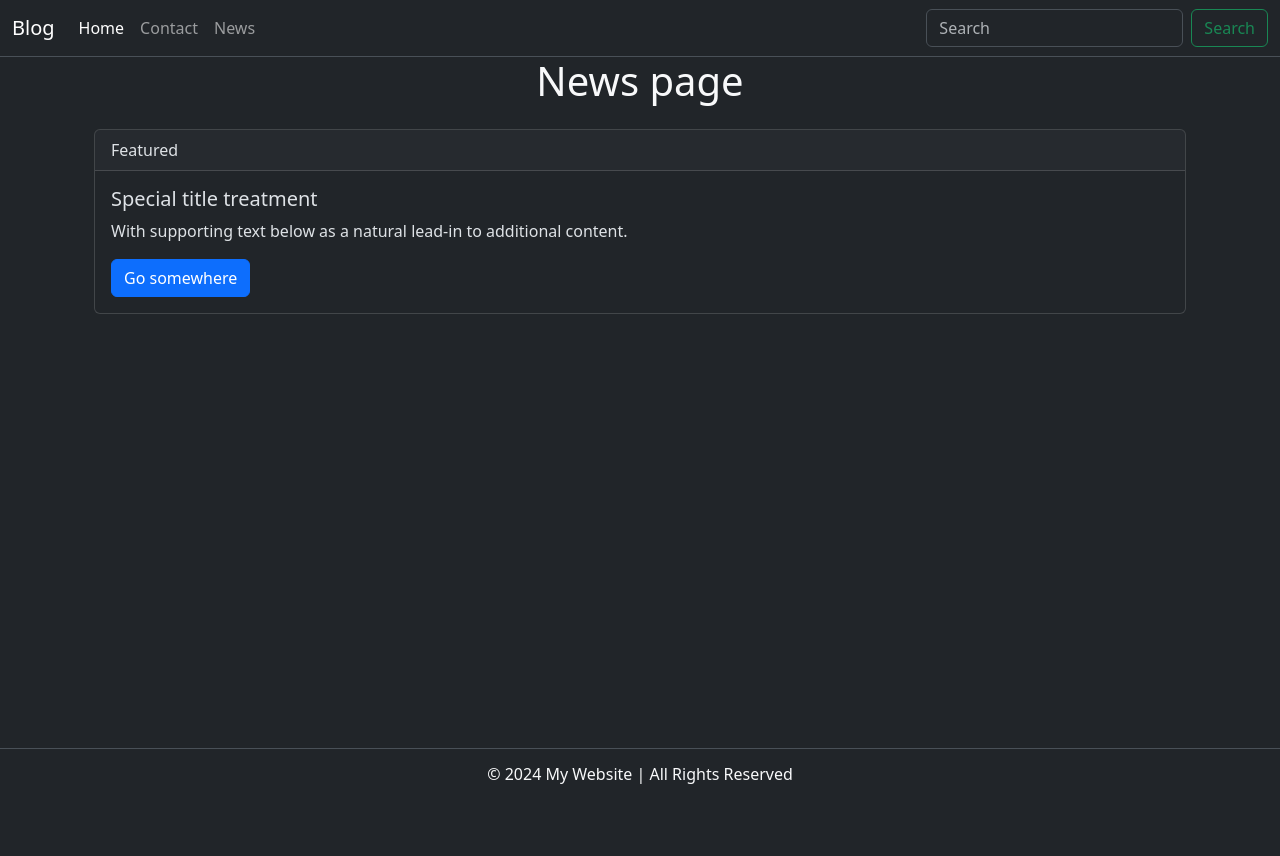
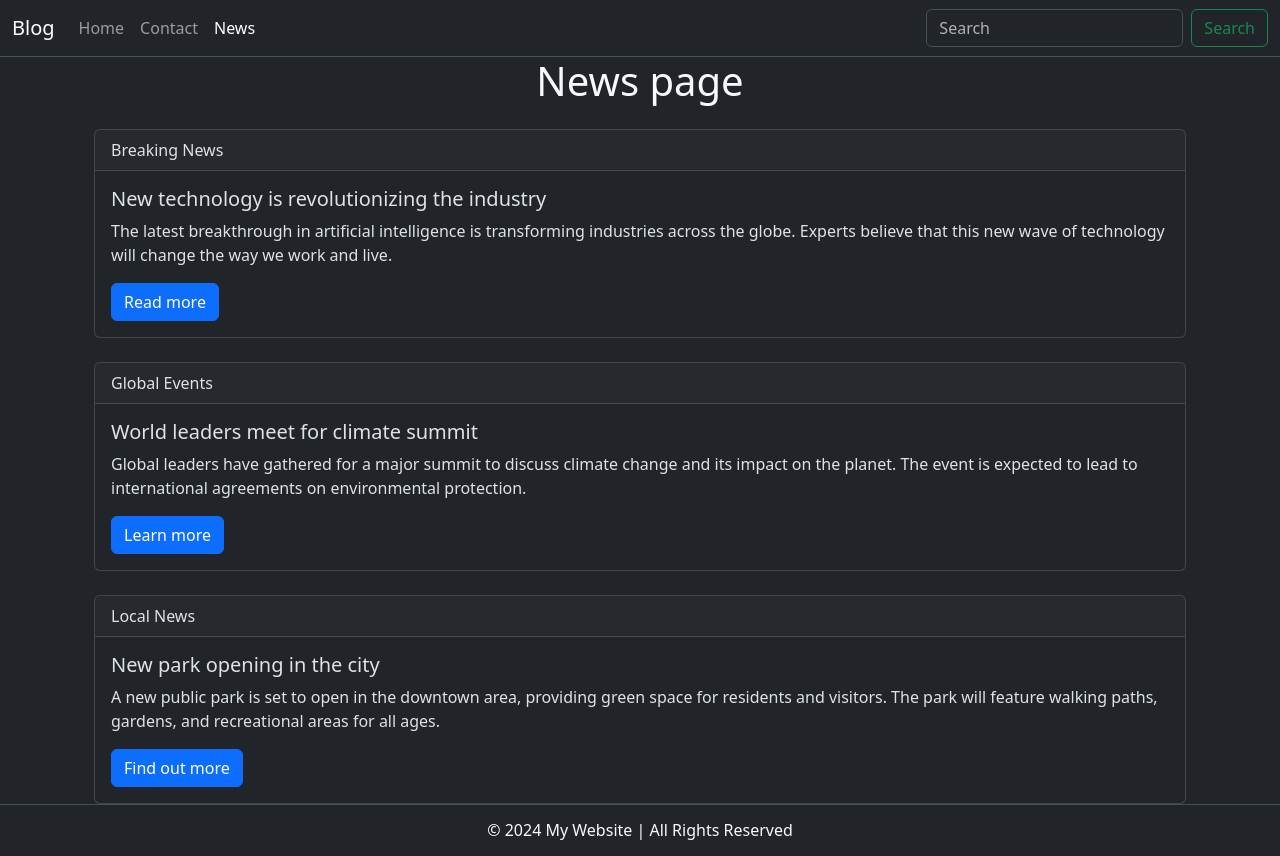
Before and after one commit to nitesw/Blog_Django_MVC, a Django app: page /news/ in a window 1280 px wide. Before the commit the page ends 800 px from the top, so only its background shows below. Run offline with Django 5.2, Linux system fonts and the light colour scheme; some libraries are stand-ins or nearby versions.

Commit message:
Add some cosmetic changes. Relocate some files

```diff
--- a/blog/templates/homepage.html
+++ b/blog/templates/homepage.html
@@ -1,6 +1,6 @@
 {% extends "layout.html" %} {% block title %}Home - Django Web MVC{% endblock %}
 {% block content %}
 <div class="container">
-  <h1 class="text-center text-light">Contact page</h1>
+  <h1 class="text-center text-light">Home page</h1>
 </div>
 {% endblock content %}
--- a/blog/templates/layout.html
+++ b/blog/templates/layout.html
@@ -7,7 +7,8 @@
     <meta name="viewport" content="width=device-width, initial-scale=1.0" />
     <meta http-equiv="X-UA-Compatible" content="ie=edge" />
     <title>{% block title %}Django Web MVC{% endblock %}</title>
-    <link href="{% static "css/bootstrap.min.css" %}" rel="stylesheet"/>
+    <link href="{% static "bootstrap/css/bootstrap.min.css" %}"
+    rel="stylesheet"/>
   </head>
   <body class="d-flex flex-column min-vh-100">
     <header>
@@ -31,13 +32,26 @@
           <div class="collapse navbar-collapse" id="navbarSupportedContent">
             <ul class="navbar-nav me-auto mb-2 mb-lg-0">
               <li class="nav-item">
-                <a class="nav-link active" aria-current="page" href="/">Home</a>
+                <a
+                  class="nav-link {% if request.path == '/' %}active{% endif %}"
+                  aria-current="page"
+                  href="/"
+                  >Home</a
+                >
               </li>
               <li class="nav-item">
-                <a class="nav-link" href="/contact">Contact</a>
+                <a
+                  class="nav-link {% if request.path == '/contact/' %}active{% endif %}"
+                  href="/contact"
+                  >Contact</a
+                >
               </li>
               <li class="nav-item">
-                <a class="nav-link" href="/news">News</a>
+                <a
+                  class="nav-link {% if request.path == '/news/' %}active{% endif %}"
+                  href="/news"
+                  >News</a
+                >
               </li>
             </ul>
             <form class="d-flex" role="search">
--- a/blog/templates/newspage.html
+++ b/blog/templates/newspage.html
@@ -4,13 +4,41 @@
   <h1 class="text-center text-light">News page</h1>
   <div>
     <div class="card mt-4">
-      <div class="card-header">Featured</div>
+      <div class="card-header">Breaking News</div>
       <div class="card-body">
-        <h5 class="card-title">Special title treatment</h5>
+        <h5 class="card-title">
+          New technology is revolutionizing the industry
+        </h5>
         <p class="card-text">
-          With supporting text below as a natural lead-in to additional content.
+          The latest breakthrough in artificial intelligence is transforming
+          industries across the globe. Experts believe that this new wave of
+          technology will change the way we work and live.
         </p>
-        <a href="#" class="btn btn-primary">Go somewhere</a>
+        <a href="#" class="btn btn-primary">Read more</a>
+      </div>
+    </div>
+    <div class="card mt-4">
+      <div class="card-header">Global Events</div>
+      <div class="card-body">
+        <h5 class="card-title">World leaders meet for climate summit</h5>
+        <p class="card-text">
+          Global leaders have gathered for a major summit to discuss climate
+          change and its impact on the planet. The event is expected to lead to
+          international agreements on environmental protection.
+        </p>
+        <a href="#" class="btn btn-primary">Learn more</a>
+      </div>
+    </div>
+    <div class="card mt-4">
+      <div class="card-header">Local News</div>
+      <div class="card-body">
+        <h5 class="card-title">New park opening in the city</h5>
+        <p class="card-text">
+          A new public park is set to open in the downtown area, providing green
+          space for residents and visitors. The park will feature walking paths,
+          gardens, and recreational areas for all ages.
+        </p>
+        <a href="#" class="btn btn-primary">Find out more</a>
       </div>
     </div>
   </div>
```
Also changed, not shown: other parts of blog/templates/layout.html (+1 -1 lines), blog/blog/settings.py (+5 -4 lines), blog/static/bootstrap/css/bootstrap.min.css (renamed from blog/static/css/bootstrap.min.css), blog/static/bootstrap/js/bootstrap.bundle.min.js (renamed from blog/static/js/bootstrap.bundle.min.js).
